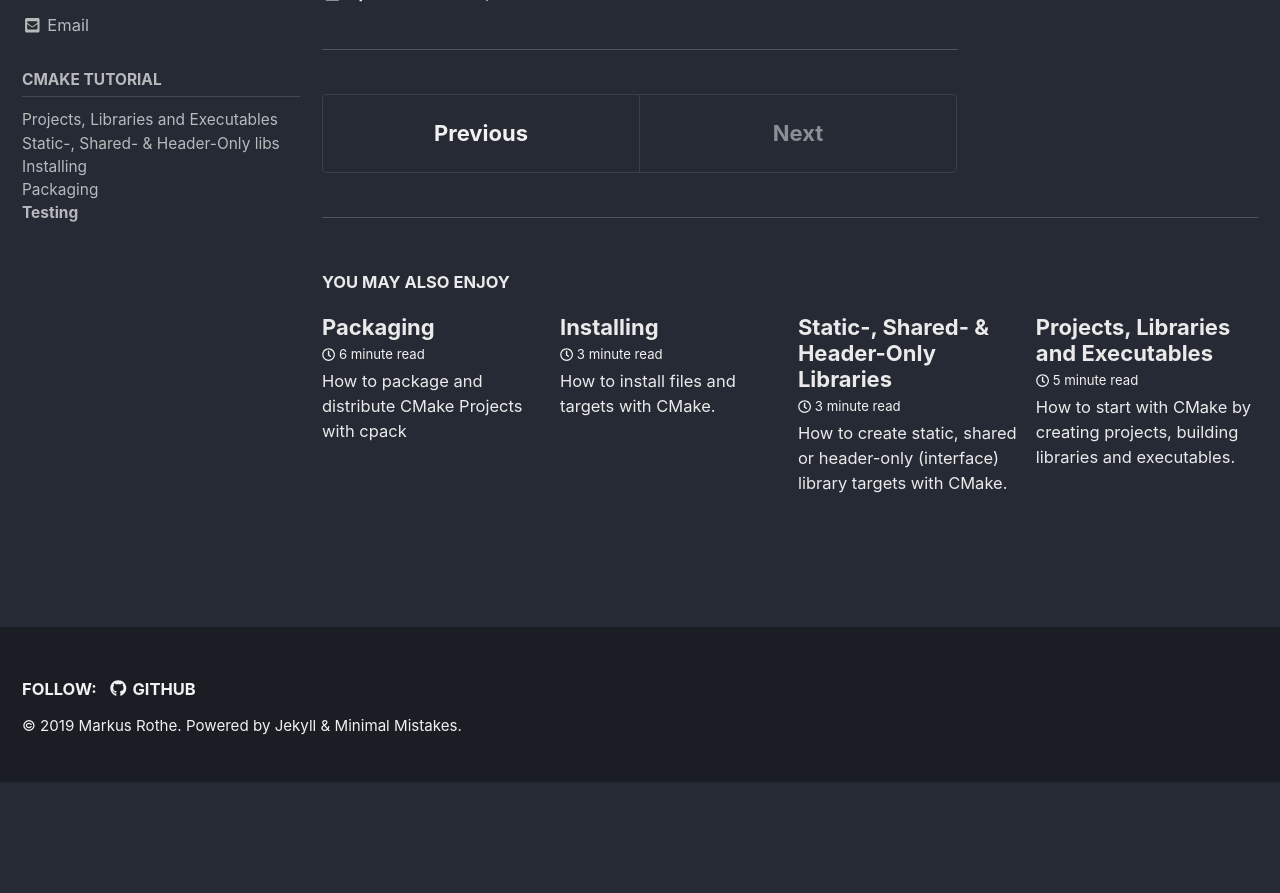
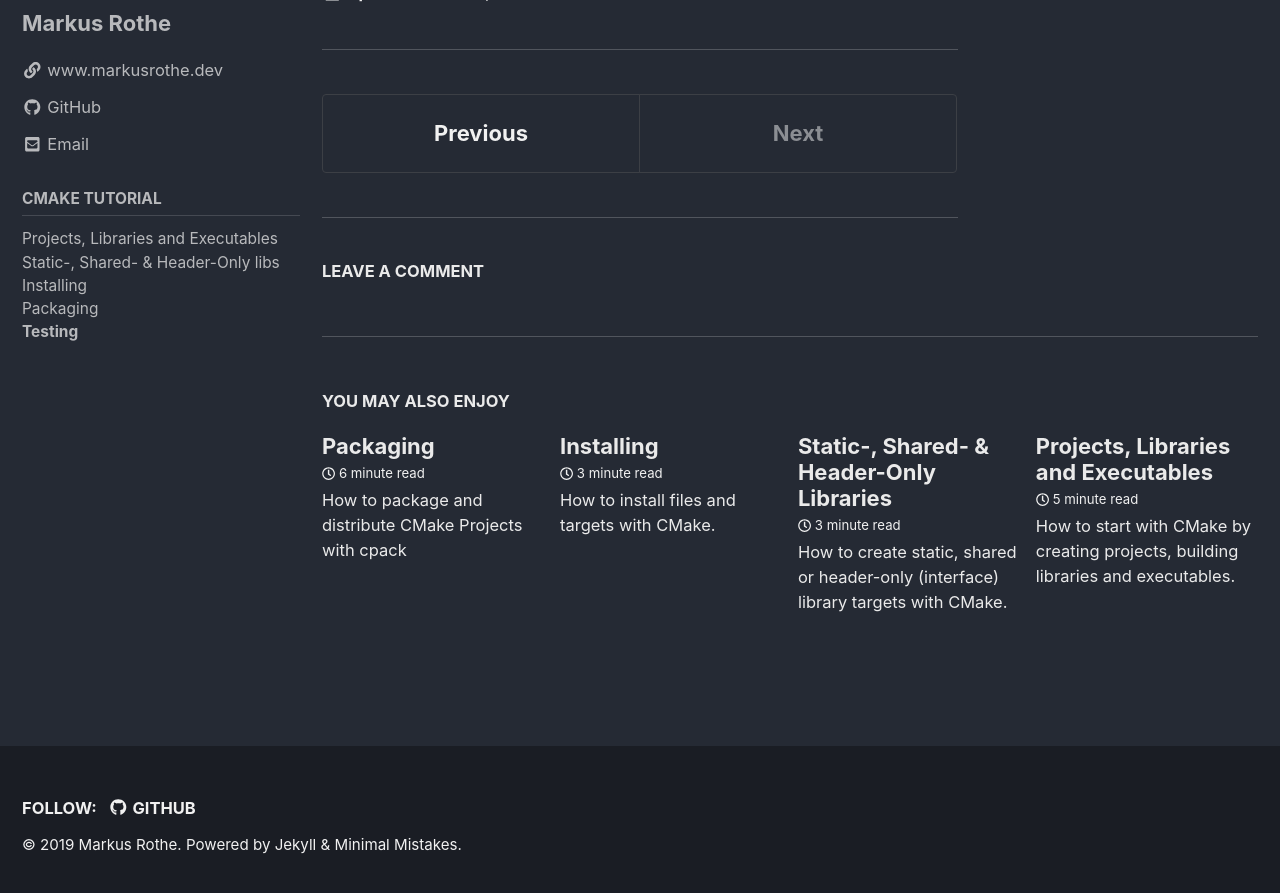
Before and after one commit to markusrothe/markusrothe.github.io, a Jekyll site: the page built from _posts/2019-06-10-Testing.md, in a window 1280 px wide and 900 px high, scrolled down 3830 px. Shown: the top 893 px of the window. Built offline with Jekyll 4.4.1, drawn with Linux system fonts in a browser that asks for light colours; cached includes are drawn as plain includes; nearby versions of some CDN libraries; comment, search, counter and statistics services are not loaded; before the commit the page ends 4612 px from its top, so only the background shows below that.

Commit message:
enable disqus comments

```diff
--- a/_config.yml
+++ b/_config.yml
@@ -20,7 +20,7 @@
 title_separator          : "|"
 name                     : "Markus Rothe"
 description              : "An amazing website."
-url                      : # the base hostname & protocol for your site e.g. "https://mmistakes.github.io"
+url                      : "https://github.com/markusrothe/markusrothe.github.io" # the base hostname & protocol for your site e.g. "https://mmistakes.github.io"
 baseurl                  : # the subpath of your site, e.g. "/blog"
 repository               : # GitHub username/repo-name e.g. "mmistakes/minimal-mistakes"
 teaser                   : # path of fallback teaser image, e.g. "/assets/images/500x300.png"
@@ -29,9 +29,9 @@
 # breadcrumbs            : false # true, false (default)
 words_per_minute         : 200
 comments:
-  provider               : # false (default), "disqus", "discourse", "facebook", "staticman", "staticman_v2", "utterances", "custom"
+  provider               : "disqus" # false (default), "disqus", "discourse", "facebook", "staticman", "staticman_v2", "utterances", "custom"
   disqus:
-    shortname            : # https://help.disqus.com/customer/portal/articles/466208-what-s-a-shortname-
+    shortname            : "markusrothe-blog" # https://help.disqus.com/customer/portal/articles/466208-what-s-a-shortname-
   discourse:
     server               : # https://meta.discourse.org/t/embedding-discourse-comments-via-javascript/31963 , e.g.: meta.discourse.org
   facebook:
@@ -269,7 +269,7 @@
       layout: single
       author_profile: true
       read_time: true
-      comments: # true
+      comments: true
       share: #true
       related: true
       sidebar:
```
